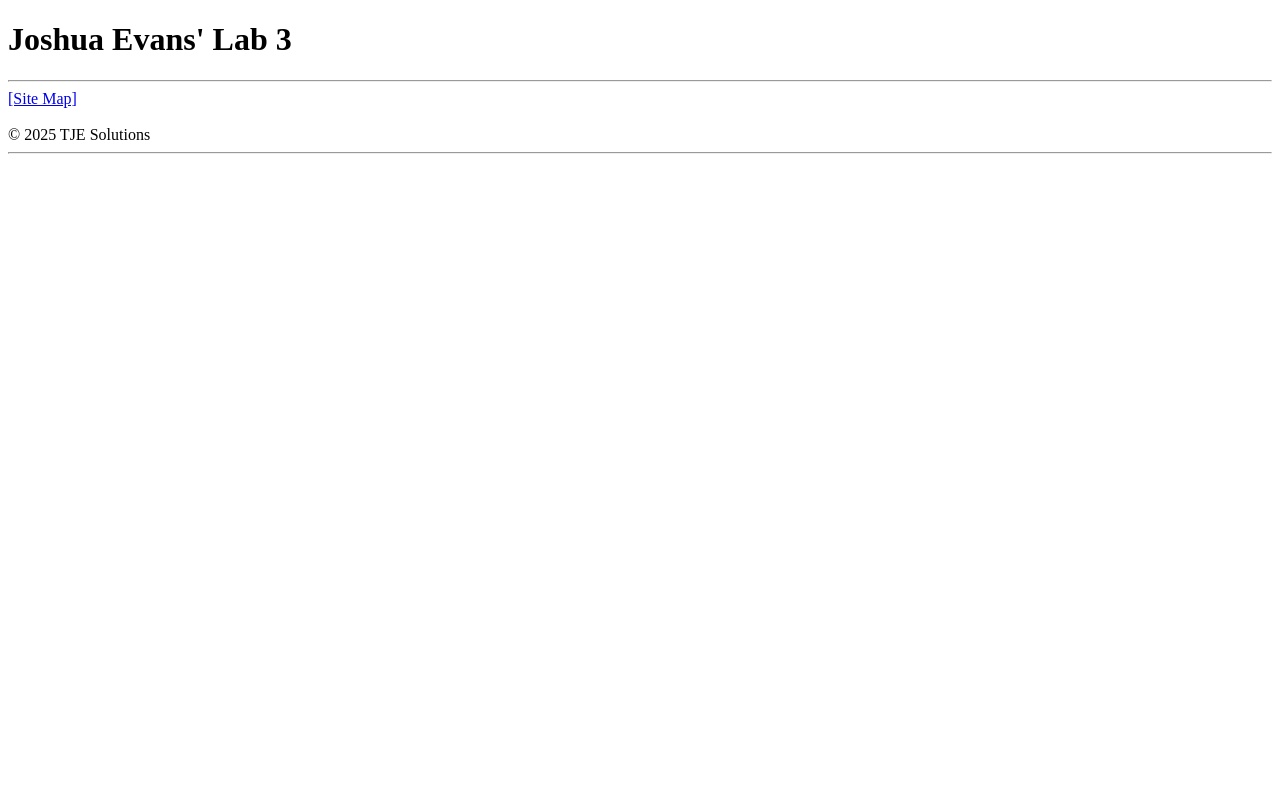
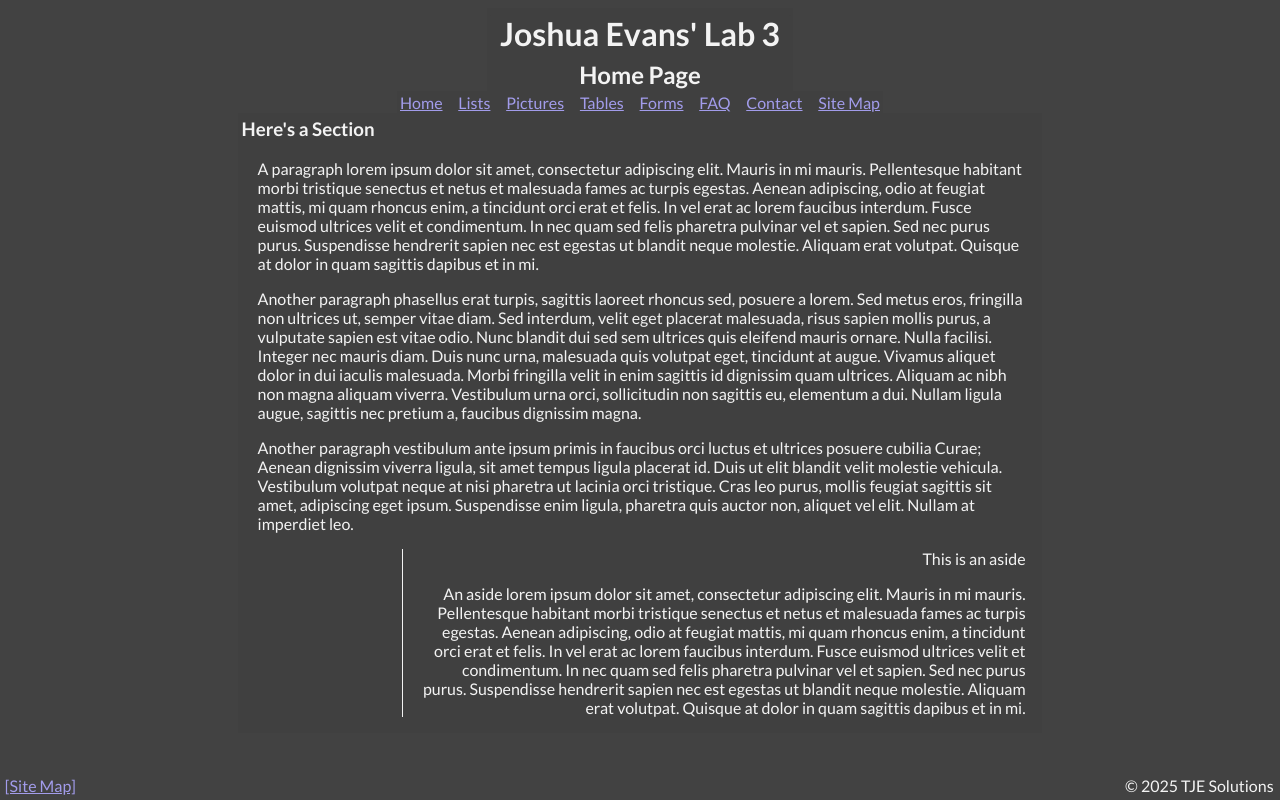
Before and after one commit to TheJoshuaEvans/LCC-CIS195, a plain HTML site: page docs/web/lab03/index.html in a window 1280 px wide. Drawn offline with Linux system fonts and the light colour scheme.

Commit message:
Lab 3 - Beginning CSS - Added some initial CSS for the Lab 3 index - Stubbed out Lab 3

```diff
--- /dev/null
+++ b/docs/web/lab03/beginning.css
@@ -0,0 +1,207 @@
+/* Joshua Evans' CIS195 CSS for Lab3 */
+
+html {
+	/*
+		Prevent the appearance of a vertical scroll bar from shifting the page to the left. Do this by adding
+		a permanent margin the width of the scrollbar to the right side of the page. This does cause a
+		horizontal scroll bar to appear, so it is hidden with the overflow-x property
+
+		I actually like this a lot better than the new "scrollbar-gutter" property :D
+
+		Big thanks to @pongo!
+		https://stackoverflow.com/a/39289453
+	*/
+  overflow-x: hidden;
+  margin-right: calc(-1 * (100vw - 100%));
+}
+
+body
+{
+	color: #F3F3F3;
+	background-color: #424242;
+
+	font-family: "Lato", serif;
+}
+
+.header-container
+{
+	display: flex;
+	justify-content: center;
+}
+
+header
+{
+	display: inline-block;
+	background-color: #404040;
+	text-align: center;
+}
+
+h1
+{
+	display: inline-block;
+	background-color: #404040;
+	text-align: center;
+	border-radius: 0.2em;
+
+	padding-left: 0.4em;
+	padding-right: 0.4em;
+
+	margin-top: 0.2em;
+	margin-bottom: 0.2em;
+}
+
+h2
+{
+	margin-top: 0em;
+	margin-bottom: 0.1em;
+}
+
+h3
+{
+	margin-top: 0.1em;
+}
+
+.nav-container
+{
+	display: flex;
+	justify-content: center;
+}
+
+nav
+{
+	display: flex;
+	justify-content: space-between;
+	background-color: #404040;
+
+	padding: 0.1em;
+	padding-left: 0.2em;
+	padding-right: 0.2em;
+
+	width: 30em;
+}
+
+p
+{
+	padding-left: 1em;
+	padding-right: 1em;
+}
+
+a
+{
+	color: #A29CEB;
+}
+
+hr
+{
+	color: #F3F3F3;
+}
+
+.main-container
+{
+	display: flex;
+	justify-content: center;
+}
+
+main
+{
+	max-width: 50em;
+	min-width: 40em;
+	background-color: #404040;
+
+	padding-top: 0.2em;
+	padding-left: 0.2em;
+}
+
+aside
+{
+	text-align: right;
+	margin-left: 10em;
+
+	border-left: 0.1em solid #F3F3F3;
+}
+
+blockquote
+{
+
+}
+
+table
+{
+
+}
+
+tr
+{
+
+}
+
+th
+{
+
+}
+
+td
+{
+
+}
+
+ol
+{
+
+}
+
+ul
+{
+
+}
+
+li
+{
+
+}
+
+dl
+{
+
+}
+
+dt
+{
+
+}
+
+dd
+{
+
+}
+
+details
+{
+
+}
+
+summary
+{
+
+}
+
+footer
+{
+	display: flex;
+
+	position: fixed;
+  left: 0.3em;
+  bottom: 0.3em;
+  width: 100%;
+}
+
+address
+{
+
+}
+
+.right-justify
+{
+	margin-left: auto;
+	margin-right: 0.7em;
+}
--- a/docs/web/lab03/index.html
+++ b/docs/web/lab03/index.html
@@ -4,21 +4,56 @@
 	<title>CIS195 - Joshua Evans's Lab 3 - Bob Brown & CSS</title>
 	<meta name="description" content="Andrea Hirons, CIS195, Lab 3">
 	<meta name="author" content="Andrea Hirons + Joshua Evans">
+
+	<!-- Magic Google fonts! -->
+	<link rel="preconnect" href="https://fonts.googleapis.com">
+	<link rel="preconnect" href="https://fonts.gstatic.com" crossorigin>
+	<link href="https://fonts.googleapis.com/css2?family=Lato:ital,wght@0,100;0,300;0,400;0,700;0,900;1,100;1,300;1,400;1,700;1,900&display=swap" rel="stylesheet">
+	<link href="./beginning.css" rel="stylesheet">
 </head>
 <body>
 
-<header>
-	<h1>Joshua Evans' Lab 3</h1>
-</header>
+<div class="header-container">
+	<header>
+		<h1>Joshua Evans' Lab 3</h1>
+		<h2>Home Page</h2>
+	</header>
+</div>
 
-<!-- Stuff goes here! -->
+<div class="nav-container">
+	<nav>
+		<a href="./index.html">Home</a>
+		<a href="./lists.html">Lists</a>
+		<a href="./pictures.html">Pictures</a>
+		<a href="./tables.html">Tables</a>
+		<a href="./forms.html">Forms</a>
+		<a href="./faq.html">FAQ</a>
+		<a href="./contact.html">Contact</a>
+		<a href="../../index.html">Site Map</a>
+	</nav>
+</div>
+
+<div class="main-container">
+	<main>
+		<h3>Here's a Section</h3>
+
+		<p>A paragraph lorem ipsum dolor sit amet, consectetur adipiscing elit. Mauris in mi mauris. Pellentesque habitant morbi tristique senectus et netus et malesuada fames ac turpis egestas. Aenean adipiscing, odio at feugiat mattis, mi quam rhoncus enim, a tincidunt orci erat et felis. In vel erat ac lorem faucibus interdum. Fusce euismod ultrices velit et condimentum. In nec quam sed felis pharetra pulvinar vel et sapien. Sed nec purus purus. Suspendisse hendrerit sapien nec est egestas ut blandit neque molestie. Aliquam erat volutpat. Quisque at dolor in quam sagittis dapibus et in mi.</p>
+
+		<p>Another paragraph phasellus erat turpis, sagittis laoreet rhoncus sed, posuere a lorem. Sed metus eros, fringilla non ultrices ut, semper vitae diam. Sed interdum, velit eget placerat malesuada, risus sapien mollis purus, a vulputate sapien est vitae odio. Nunc blandit dui sed sem ultrices quis eleifend mauris ornare. Nulla facilisi. Integer nec mauris diam. Duis nunc urna, malesuada quis volutpat eget, tincidunt at augue. Vivamus aliquet dolor in dui iaculis malesuada. Morbi fringilla velit in enim sagittis id dignissim quam ultrices. Aliquam ac nibh non magna aliquam viverra. Vestibulum urna orci, sollicitudin non sagittis eu, elementum a dui. Nullam ligula augue, sagittis nec pretium a, faucibus dignissim magna.</p>
+
+		<p>Another paragraph vestibulum ante ipsum primis in faucibus orci luctus et ultrices posuere cubilia Curae; Aenean dignissim viverra ligula, sit amet tempus ligula placerat id. Duis ut elit blandit velit molestie vehicula. Vestibulum volutpat neque at nisi pharetra ut lacinia orci tristique. Cras leo purus, mollis feugiat sagittis sit amet, adipiscing eget ipsum. Suspendisse enim ligula, pharetra quis auctor non, aliquet vel elit. Nullam at imperdiet leo.</p>
+
+		<aside>
+			<p>This is an aside</p>
+
+			<p>An aside lorem ipsum dolor sit amet, consectetur adipiscing elit. Mauris in mi mauris. Pellentesque habitant morbi tristique senectus et netus et malesuada fames ac turpis egestas. Aenean adipiscing, odio at feugiat mattis, mi quam rhoncus enim, a tincidunt orci erat et felis. In vel erat ac lorem faucibus interdum. Fusce euismod ultrices velit et condimentum. In nec quam sed felis pharetra pulvinar vel et sapien. Sed nec purus purus. Suspendisse hendrerit sapien nec est egestas ut blandit neque molestie. Aliquam erat volutpat. Quisque at dolor in quam sagittis dapibus et in mi.</p>
+		</aside>
+	</main>
+</div>
 
 <footer>
-	<hr>
 	<a href="../../index.html">[Site Map]</a>
-	<br><br>
-	&copy; 2025 TJE Solutions
-	<hr>
+	<div class="right-justify">&copy; 2025 TJE Solutions</div>
 </footer>
 
 </body>
```
Also changed, not shown: docs/web/lab03/lists.html (added, +108 -0 lines), docs/web/lab03/pictures.html (added, +50 -0 lines).
